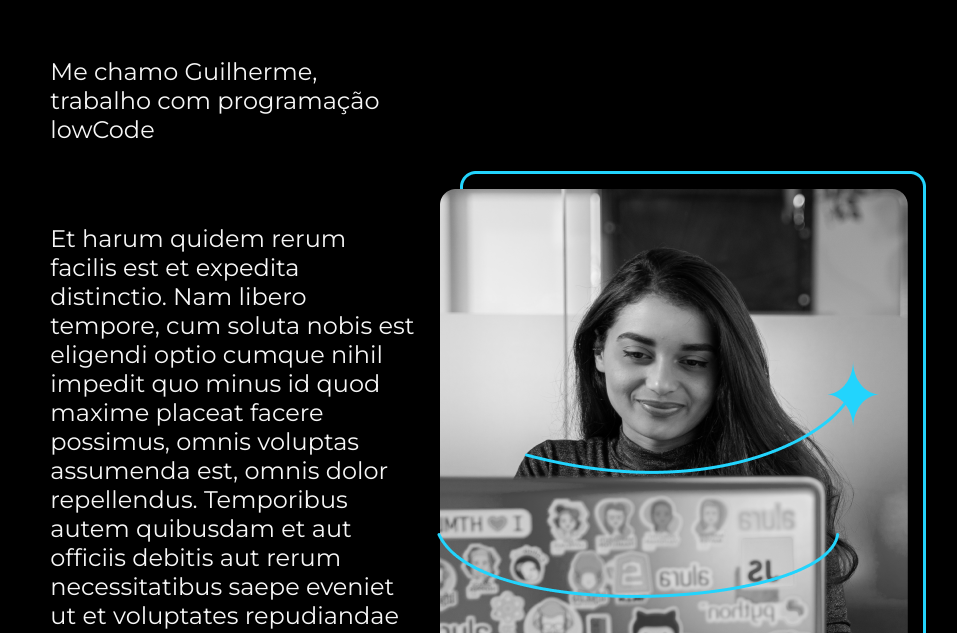
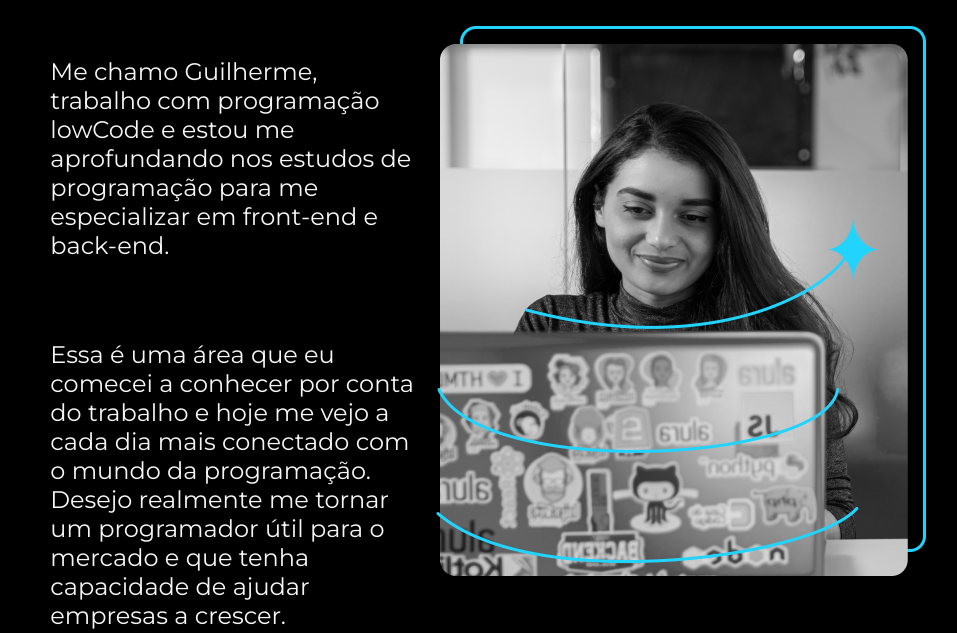
Before and after one commit to guito98/portifolio_Guilherme, a plain HTML site: page about.html in a window 1280 px wide. Shown: the part 167-800 px from the top of the page, without its empty margins (162-1119 px from the left). Drawn offline with nearby package versions, Linux system fonts and the light colour scheme.

Commit message:
Mudanças nos textos de todas as páginas

```diff
--- a/about.html
+++ b/about.html
@@ -21,16 +21,10 @@
     <main class="apresentacao">
         <section class="apresentacao__conteudo">
             <h1 class="apresentacao__conteudo__titulo">Sobre mim</h1>
-            <p class="apresentacao__conteudo__texto">Me chamo Guilherme, trabalho com programação lowCode
+            <p class="apresentacao__conteudo__texto">Me chamo Guilherme, trabalho com programação lowCode e estou me aprofundando nos estudos de programação para me especializar em front-end e back-end.
             </p>
-            <p class="apresentacao__conteudo__texto">
-                Et harum quidem rerum facilis est et expedita distinctio. Nam libero tempore, cum soluta nobis est
-                eligendi optio cumque nihil impedit quo minus id quod maxime placeat facere possimus, omnis voluptas
-                assumenda est, omnis dolor repellendus. Temporibus autem quibusdam et aut officiis debitis aut rerum
-                necessitatibus saepe eveniet ut et voluptates repudiandae sint et molestiae non recusandae. Itaque earum
-                rerum hic tenetur a sapiente delectus, ut aut reiciendis voluptatibus maiores alias consequatur aut
-                perferendis doloribus asperiores ipsum delis forum birol parela maxime infena. Excepteur sint occaecat
-                cupidatat non.</p>
+            <p class="apresentacao__conteudo__texto">Essa é uma área que eu comecei a conhecer por conta do trabalho e hoje me vejo a cada dia mais conectado com o mundo da programação. Desejo realmente me tornar um programador útil para o mercado e que tenha capacidade de ajudar empresas a crescer.
+            </p>
         </section>
         <img src="./assets/Imagem.png" class="imagem" alt="Foto do Programador">
     </main>
```
Also changed, not shown: curriculo.html (+2 -2 lines), index.html (+3 -5 lines).
